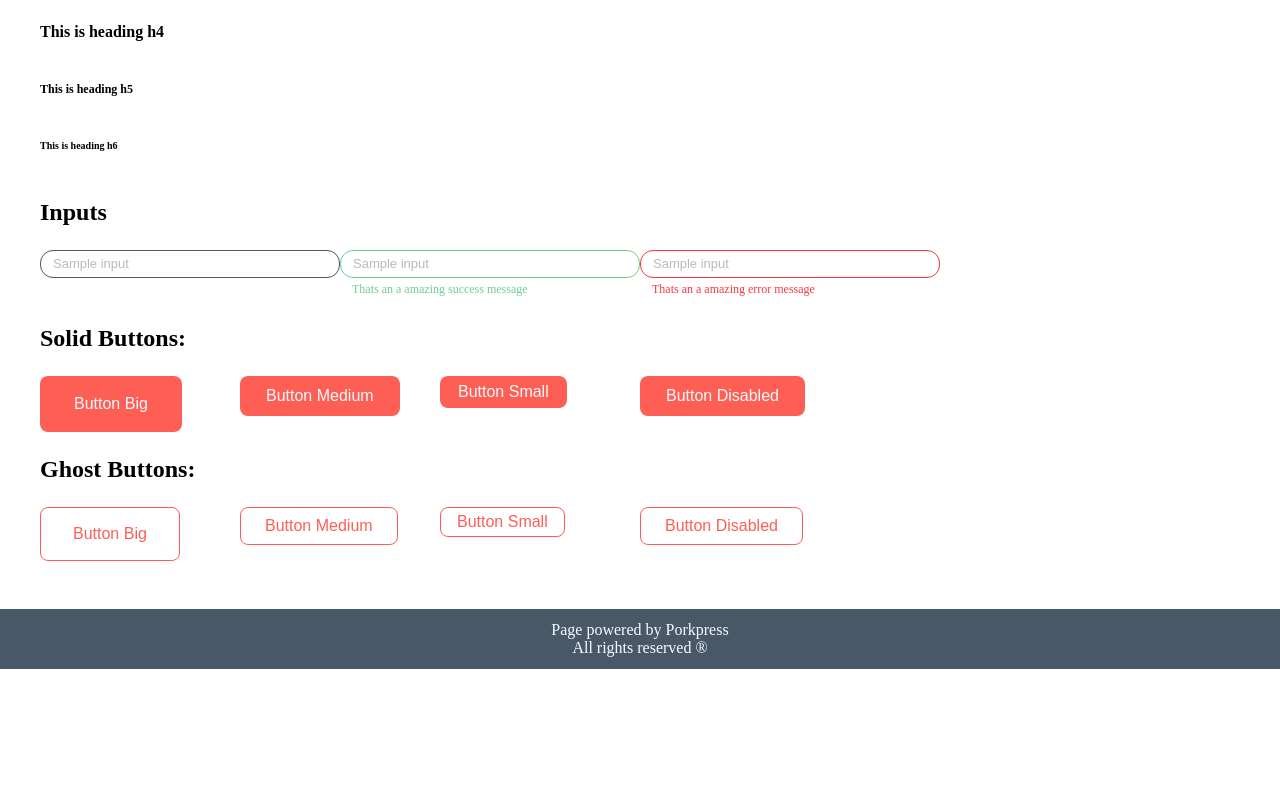
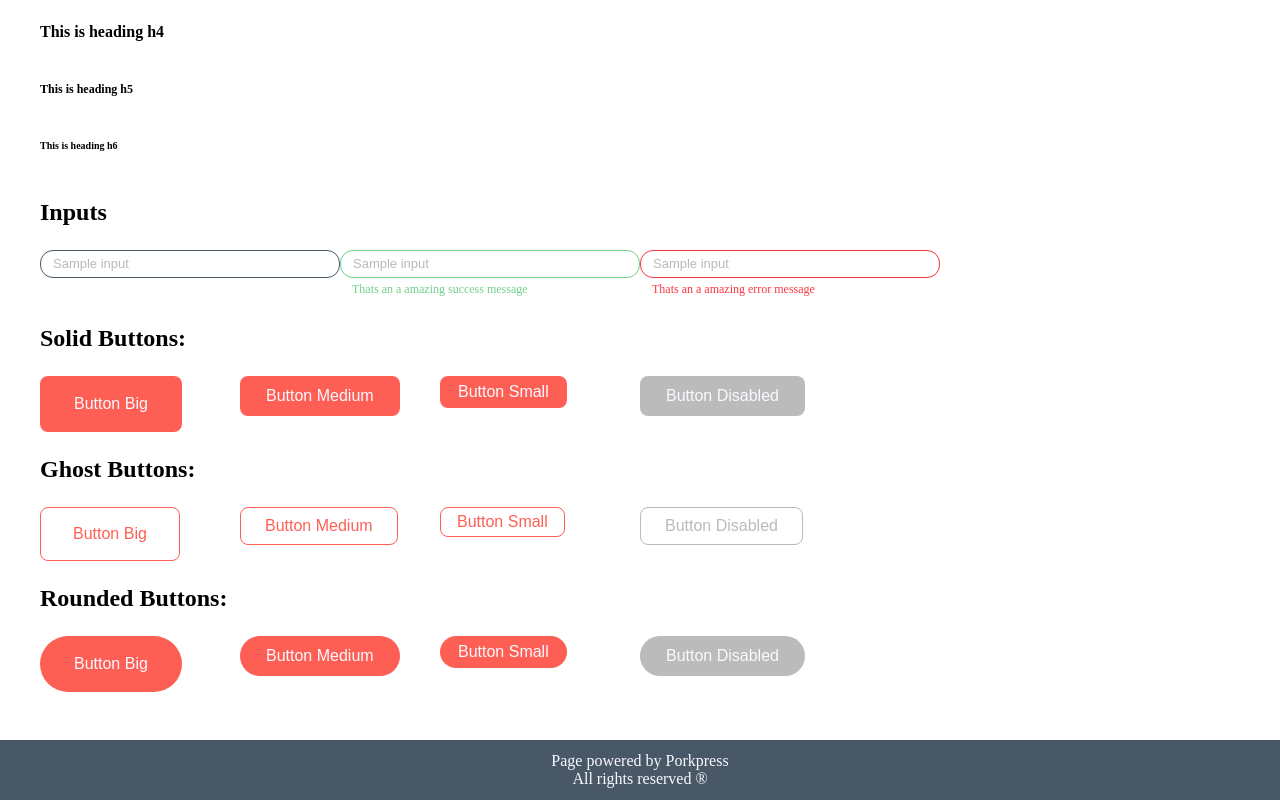
Before and after one commit to pawelacio/porkpress-react, a Next.js app: page /components in a window 1280 px wide. Shown: the part 1060-1860 px from the top of the page. Before the commit the page ends 1729 px from the top, so only its background shows below. Built offline with nearby package versions, Linux system fonts and the light colour scheme; a web font is replaced by a local one.

Commit message:
Add round button

```diff
--- a/components/ui/button/button.styled.tsx
+++ b/components/ui/button/button.styled.tsx
@@ -58,10 +58,32 @@ export const BasicButton = styled.button<StyledButtonProps>`
 export const SolidButton = styled(BasicButton)`
   background-color: ${ Orange };
   color: ${ White };
+
+  ${ props => props.disabled && css`
+    background-color: #BBBBBB;
+    cursor: not-allowed;
+  `}
 `;
 
 export const GhostButton = styled(BasicButton)`
   color: ${ Orange };
   background-color: transparent;
   border: 1px solid ${ Orange };
+
+  ${ props => props.disabled && css`
+    color: #BBBBBB;
+    cursor: not-allowed;
+    border: 1px solid #BBBBBB;
+  `}
 `;
+
+export const RoundButton = styled(BasicButton)`
+  background-color: ${ Orange };
+  color: ${ White };
+  border-radius: 28px;
+
+  ${ props => props.disabled && css`
+    background-color: #BBBBBB;
+    cursor: not-allowed;
+  `}
+`;
--- a/pages/components.tsx
+++ b/pages/components.tsx
@@ -3,7 +3,13 @@ import { Layout } from '../components/layout/layout.component';
 import { GridContainer, GridElement, GridSampler, GridSpacer } from '../components/layout/grid/grid.styled';
 import { Input } from '../components/ui/inputs/input/input.component';
 import { Head1, Head2, Head3, Head4, Head5, Head6 } from '../components/styles/headers';
-import { SolidButton, ButtonTypes, ButtonSizes, GhostButton } from '../components/ui/button/button.styled';
+import {
+  ButtonTypes,
+  ButtonSizes,
+  SolidButton,
+  GhostButton,
+  RoundButton,
+} from '../components/ui/button/button.styled';
 
 const Index = () => (
   <Layout>
@@ -136,6 +142,7 @@ const Index = () => (
         </SolidButton>
       </GridElement>
     </GridContainer>
+
     <GridContainer>
       <GridElement>
         <Head3>Ghost Buttons:</Head3>
@@ -161,6 +168,33 @@ const Index = () => (
         </GhostButton>
       </GridElement>
     </GridContainer>
+
+    <GridContainer>
+      <GridElement>
+        <Head3>Rounded Buttons:</Head3>
+      </GridElement>
+      <GridElement width={ 2 }>
+        <RoundButton size={ ButtonSizes.BIG }>
+          Button Big
+        </RoundButton>
+      </GridElement>
+      <GridElement width={ 2 }>
+        <RoundButton size={ ButtonSizes.MEDIUM }>
+          Button Medium
+        </RoundButton>
+      </GridElement>
+      <GridElement width={ 2 }>
+        <RoundButton size={ ButtonSizes.SMALL }>
+          Button Small
+        </RoundButton>
+      </GridElement>
+      <GridElement width={ 2 }>
+        <RoundButton size={ ButtonSizes.MEDIUM } disabled>
+          Button Disabled
+        </RoundButton>
+      </GridElement>
+    </GridContainer>
+
     <GridSpacer/>
   </Layout>
 );
```
